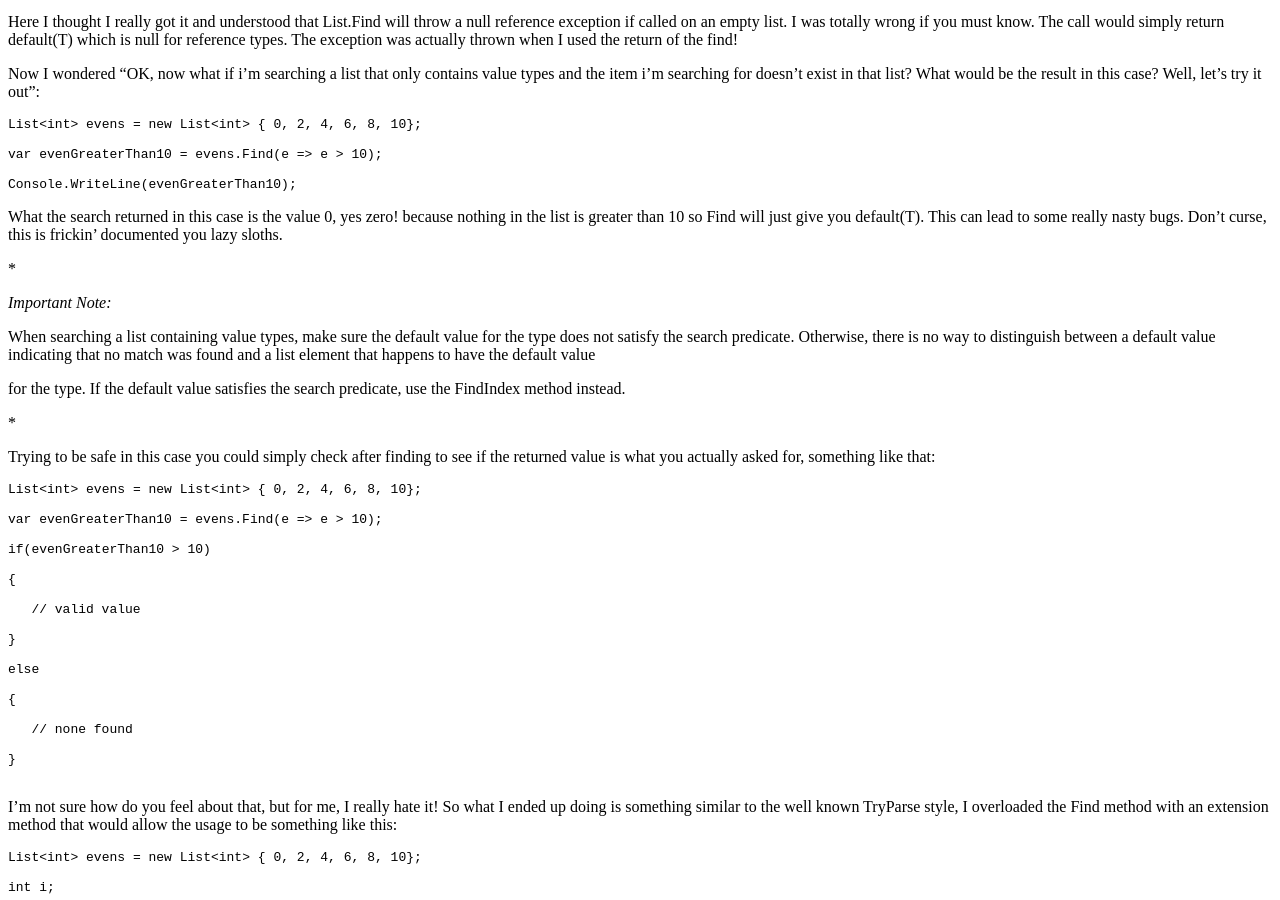
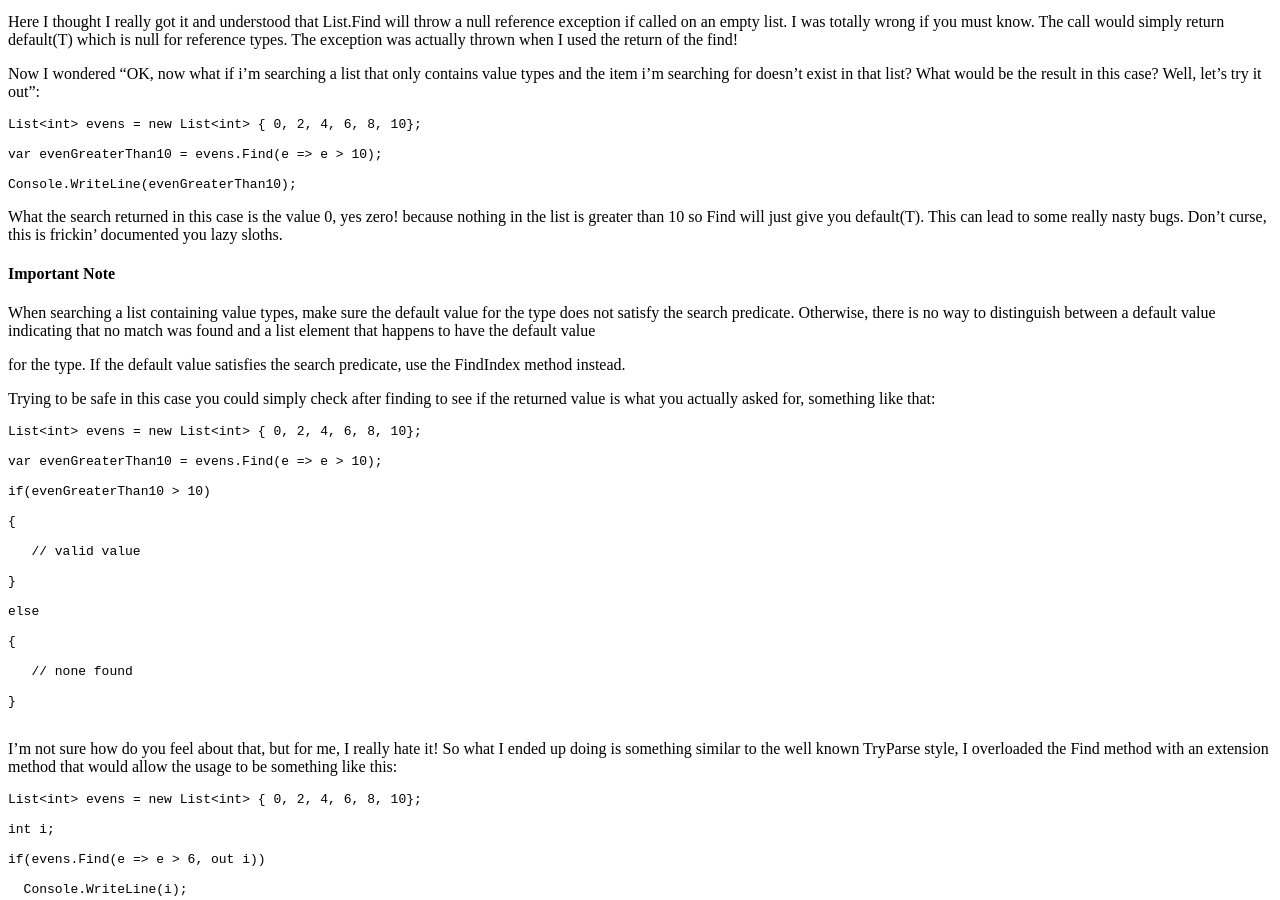
Before and after one commit to Galilyou/galilyou.github.io, a Jekyll site: the page built from _posts/2010-07-06-listfindpredicate-considered-harmful.md, in a window 1280 px wide and 900 px high, scrolled down 694 px. Built offline with Jekyll 4.4.1, drawn with Linux system fonts in a browser that asks for light colours.

Commit message:
minor fixes

````diff
--- a/_posts/2010-07-06-listfindpredicate-considered-harmful.md
+++ b/_posts/2010-07-06-listfindpredicate-considered-harmful.md
@@ -53,16 +53,11 @@ Console.WriteLine(evenGreaterThan10);
 
 What the search returned in this case is the value 0, yes zero! because nothing in the list is greater than 10 so Find will just give you default(T). This can lead to some really nasty bugs. Don't curse, this is frickin' documented you lazy sloths.
 
-*
-
-*Important Note:*
+#### Important Note
 
 When searching a list containing value types, make sure the default value for the type does not satisfy the search predicate. Otherwise, there is no way to distinguish between a default value indicating that no match was found and a list element that happens to have the default value
 
 for the type. If the default value satisfies the search predicate, use the FindIndex method instead.
-
-*
-
 
 
 Trying to be safe in this case you could simply check after finding to see if the returned value is what you actually asked for, something like that:
@@ -126,7 +121,7 @@ public static bool Find<T>(this List<T> list, Predicate<T> predicate, out T outp
 }
 ```
 
-*EDIT:*
+#### EDIT:
 
 As reported by Kevin Hall in the comments, this method has a serious bug. Consider the following code segment:
 
````
